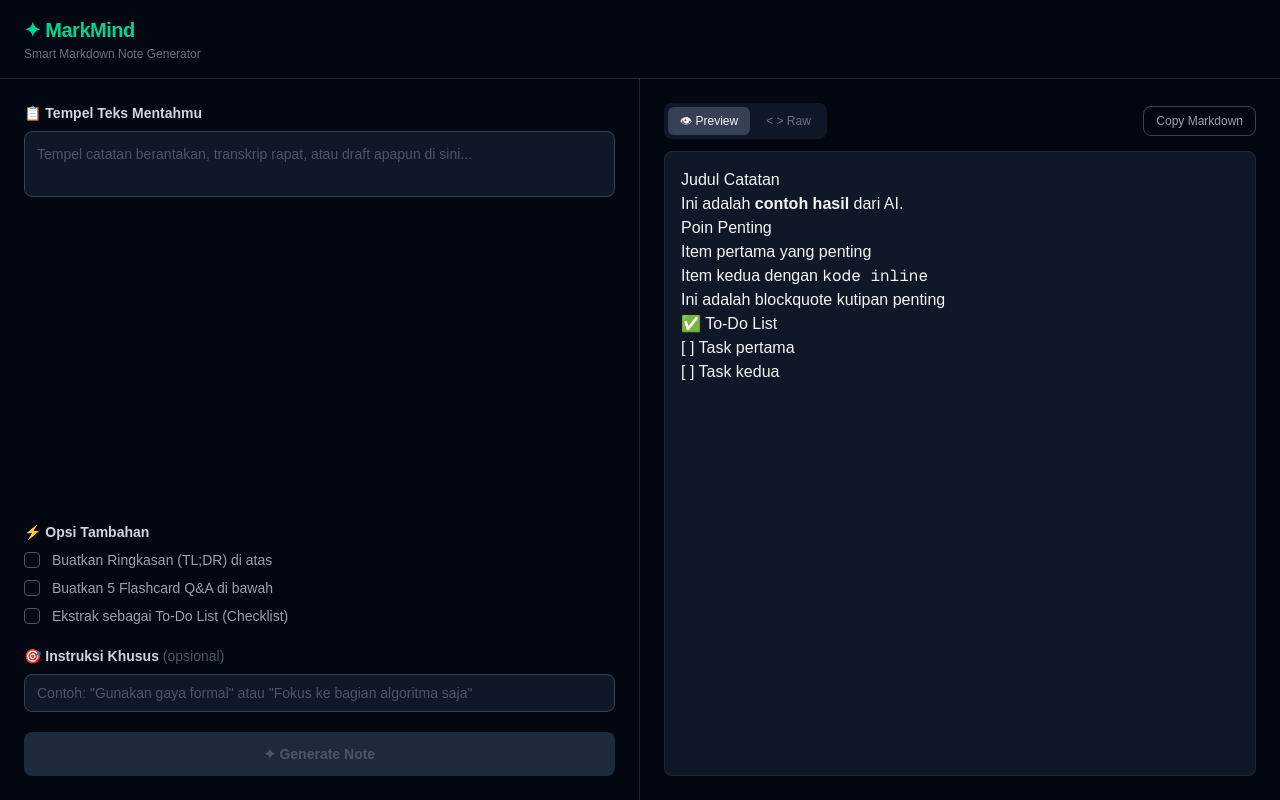
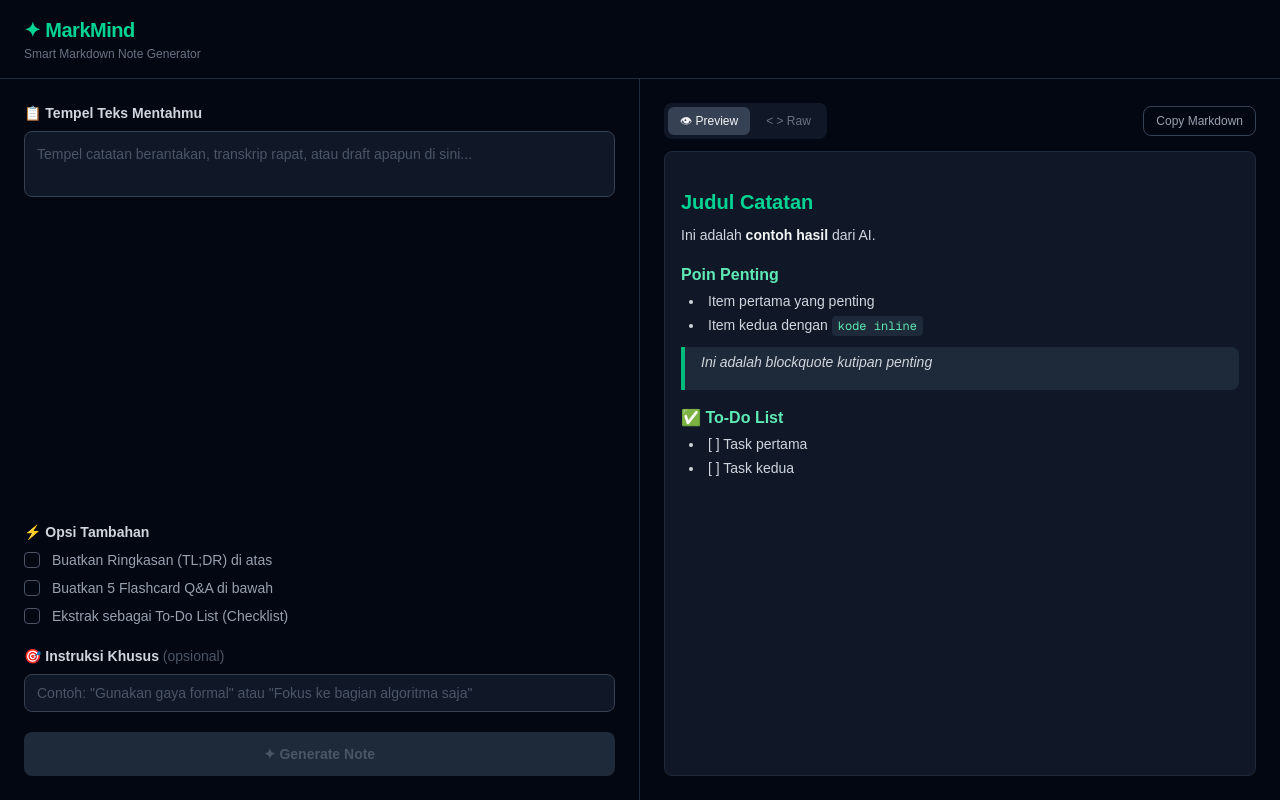
Before and after one commit to mitrapartogi13/FP_Alpro, a Next.js app: page / in a window 1280 px wide. Built offline with nearby package versions, Linux system fonts and the light colour scheme.

Commit message:
fix: fixing markdown result

```diff
--- a/app/components/OutputPanel.jsx
+++ b/app/components/OutputPanel.jsx
@@ -1,34 +1,89 @@
 // app/components/OutputPanel.jsx
-"use client"
+"use client";
 
-import { useState } from "react"
-import ReactMarkdown from "react-markdown"
+import { useState } from "react";
+import ReactMarkdown from "react-markdown";
+
+const markdownComponents = {
+  h1: ({ children }) => (
+    <h1 className="text-2xl font-bold text-emerald-400 mt-6 mb-3 border-b border-gray-700 pb-2">
+      {children}
+    </h1>
+  ),
+  h2: ({ children }) => (
+    <h2 className="text-xl font-bold text-emerald-400 mt-5 mb-2">{children}</h2>
+  ),
+  h3: ({ children }) => (
+    <h3 className="text-base font-semibold text-emerald-300 mt-4 mb-1">
+      {children}
+    </h3>
+  ),
+  p: ({ children }) => (
+    <p className="text-gray-300 text-sm leading-relaxed mb-3">{children}</p>
+  ),
+  ul: ({ children }) => (
+    <ul className="list-disc list-inside text-gray-300 text-sm space-y-1 mb-3 ml-2">
+      {children}
+    </ul>
+  ),
+  ol: ({ children }) => (
+    <ol className="list-decimal list-inside text-gray-300 text-sm space-y-1 mb-3 ml-2">
+      {children}
+    </ol>
+  ),
+  li: ({ children }) => <li className="text-gray-300 text-sm">{children}</li>,
+  blockquote: ({ children }) => (
+    <blockquote className="border-l-4 border-emerald-500 pl-4 py-1 my-3 bg-gray-800 rounded-r-lg italic text-gray-400 text-sm">
+      {children}
+    </blockquote>
+  ),
+  code: ({ className, children }) => {
+    const isBlock = Boolean(className);
+
+    return isBlock ? (
+      <code className="text-emerald-300 text-xs font-mono">{children}</code>
+    ) : (
+      <code className="bg-gray-800 text-emerald-300 px-1.5 py-0.5 rounded text-xs font-mono">
+        {children}
+      </code>
+    );
+  },
+  strong: ({ children }) => (
+    <strong className="text-gray-100 font-semibold">{children}</strong>
+  ),
+  hr: () => <hr className="border-gray-700 my-4" />,
+
+  pre: ({ children }) => (
+    <pre className="bg-gray-800 rounded-lg p-3 my-3 overflow-x-auto">
+      {children}
+    </pre>
+  ),
+};
 
 export default function OutputPanel({ output }) {
-  const [activeTab, setActiveTab] = useState("preview")
-  const [copied, setCopied] = useState(false)
+  const [activeTab, setActiveTab] = useState("preview");
+  const [copied, setCopied] = useState(false);
 
   const handleCopy = () => {
-    navigator.clipboard.writeText(output)
-    setCopied(true)
-    setTimeout(() => setCopied(false), 2000)
-  }
+    navigator.clipboard.writeText(output);
+    setCopied(true);
+    setTimeout(() => setCopied(false), 2000);
+  };
 
-  // Tampilan saat output kosong
   if (!output) {
     return (
       <div className="flex-1 flex flex-col items-center justify-center text-center gap-3">
         <div className="text-4xl">📝</div>
         <p className="text-gray-600 text-sm">
-          Hasilmu akan muncul di sini setelah kamu klik <strong className="text-gray-500">Generate Note</strong>
+          Hasilmu akan muncul di sini setelah kamu klik{" "}
+          <strong className="text-gray-500">Generate Note</strong>
         </p>
       </div>
-    )
+    );
   }
 
   return (
     <div className="flex flex-col gap-3 h-full">
-
       {/* Tab Bar + Copy Button */}
       <div className="flex items-center justify-between">
         <div className="flex gap-1 bg-gray-900 rounded-lg p-1">
@@ -37,11 +92,11 @@ export default function OutputPanel({ output }) {
               key={tab}
               onClick={() => setActiveTab(tab)}
               className={`px-3 py-1.5 rounded-md text-xs font-medium transition-colors capitalize
-                ${activeTab === tab
-                  ? "bg-gray-700 text-gray-100"
-                  : "text-gray-500 hover:text-gray-300"
-                }`}
-            >
+                ${
+                  activeTab === tab
+                    ? "bg-gray-700 text-gray-100"
+                    : "text-gray-500 hover:text-gray-300"
+                }`}>
               {tab === "preview" ? "👁 Preview" : "< > Raw"}
             </button>
           ))}
@@ -50,36 +105,27 @@ export default function OutputPanel({ output }) {
         <button
           onClick={handleCopy}
           className={`text-xs px-3 py-1.5 rounded-lg border transition-all
-            ${copied
-              ? "border-emerald-500 text-emerald-400"
-              : "border-gray-700 text-gray-400 hover:border-gray-500 hover:text-gray-200"
-            }`}
-        >
+            ${
+              copied
+                ? "border-emerald-500 text-emerald-400"
+                : "border-gray-700 text-gray-400 hover:border-gray-500 hover:text-gray-200"
+            }`}>
           {copied ? "✓ Tersalin!" : "Copy Markdown"}
         </button>
       </div>
 
       {/* Content Area */}
       <div className="flex-1 bg-gray-900 rounded-lg border border-gray-800 p-4 overflow-y-auto">
-
         {activeTab === "preview" ? (
-          // Rendered Markdown
-          <div className="prose prose-invert prose-sm max-w-none
-                          prose-headings:text-emerald-400
-                          prose-strong:text-gray-200
-                          prose-blockquote:border-emerald-500 prose-blockquote:text-gray-400
-                          prose-code:text-emerald-300 prose-code:bg-gray-800 prose-code:px-1 prose-code:rounded
-                          prose-li:text-gray-300">
-            <ReactMarkdown>{output}</ReactMarkdown>
-          </div>
+          <ReactMarkdown components={markdownComponents}>
+            {output}
+          </ReactMarkdown>
         ) : (
-          // Raw Markdown text
           <pre className="text-xs text-gray-400 whitespace-pre-wrap font-mono leading-relaxed">
             {output}
           </pre>
         )}
-
       </div>
     </div>
-  )
+  );
 }
```
